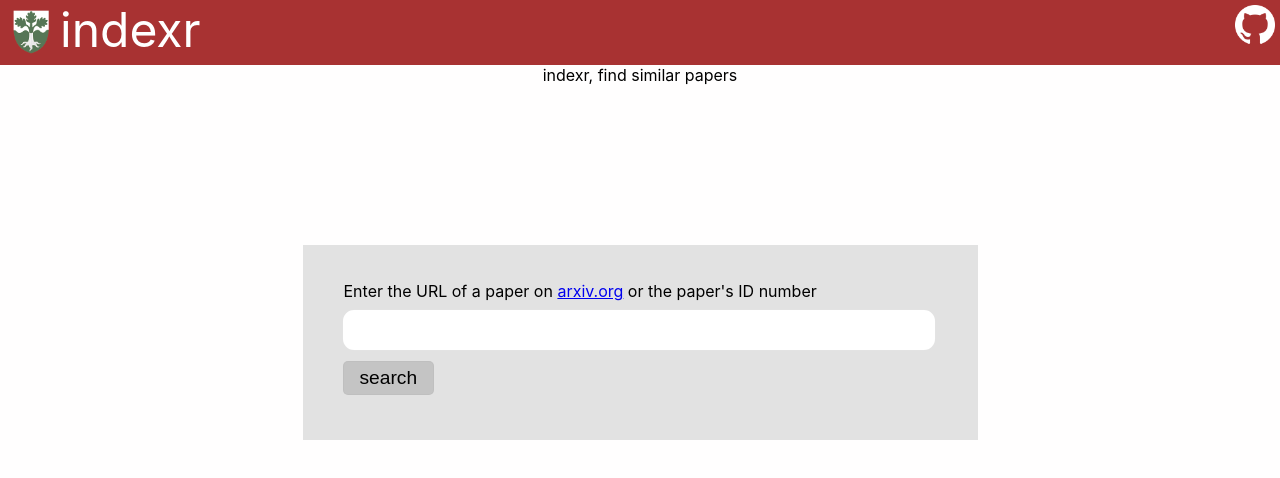
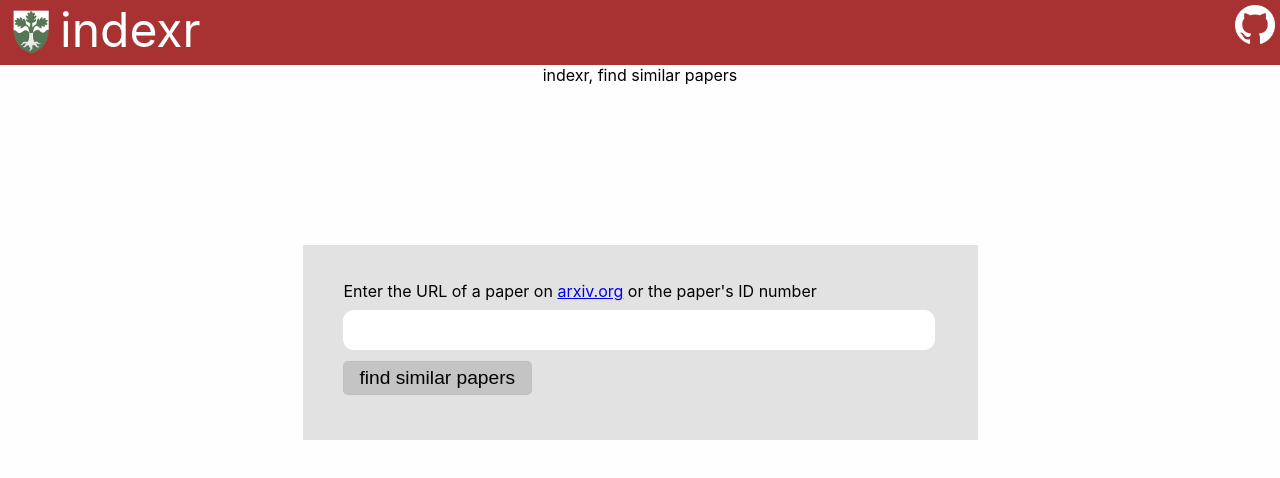
Before and after one commit to linuxandchill/indexr-frontend, a React (Create React App) app: page / in a window 1280 px wide. Shown: the top 478 px of the page. Built offline with nearby package versions, Linux system fonts and the light colour scheme.

Commit message:
minor styling and copy modification for search button

```diff
--- a/src/searchbox/searchbox.css
+++ b/src/searchbox/searchbox.css
@@ -34,4 +34,5 @@
   background-color: #c4c4c4;
   margin-left: 10px;
   font-size: 1.2rem;
+  cursor: pointer;
 }
--- a/src/searchbox/searchbox.js
+++ b/src/searchbox/searchbox.js
@@ -35,7 +35,7 @@ class Searchbox extends React.Component {
               <input type="text" className="searchbox-input" value={this.state.searchValue} onChange={this.handleSearchChange} name="paper" />
             </div>
             <div className="input-container">
-              <button className="button button-search" type="submit">search</button>
+              <button className="button button-search" type="submit">find similar papers</button>
             </div>
             </form>
           </div>
```
